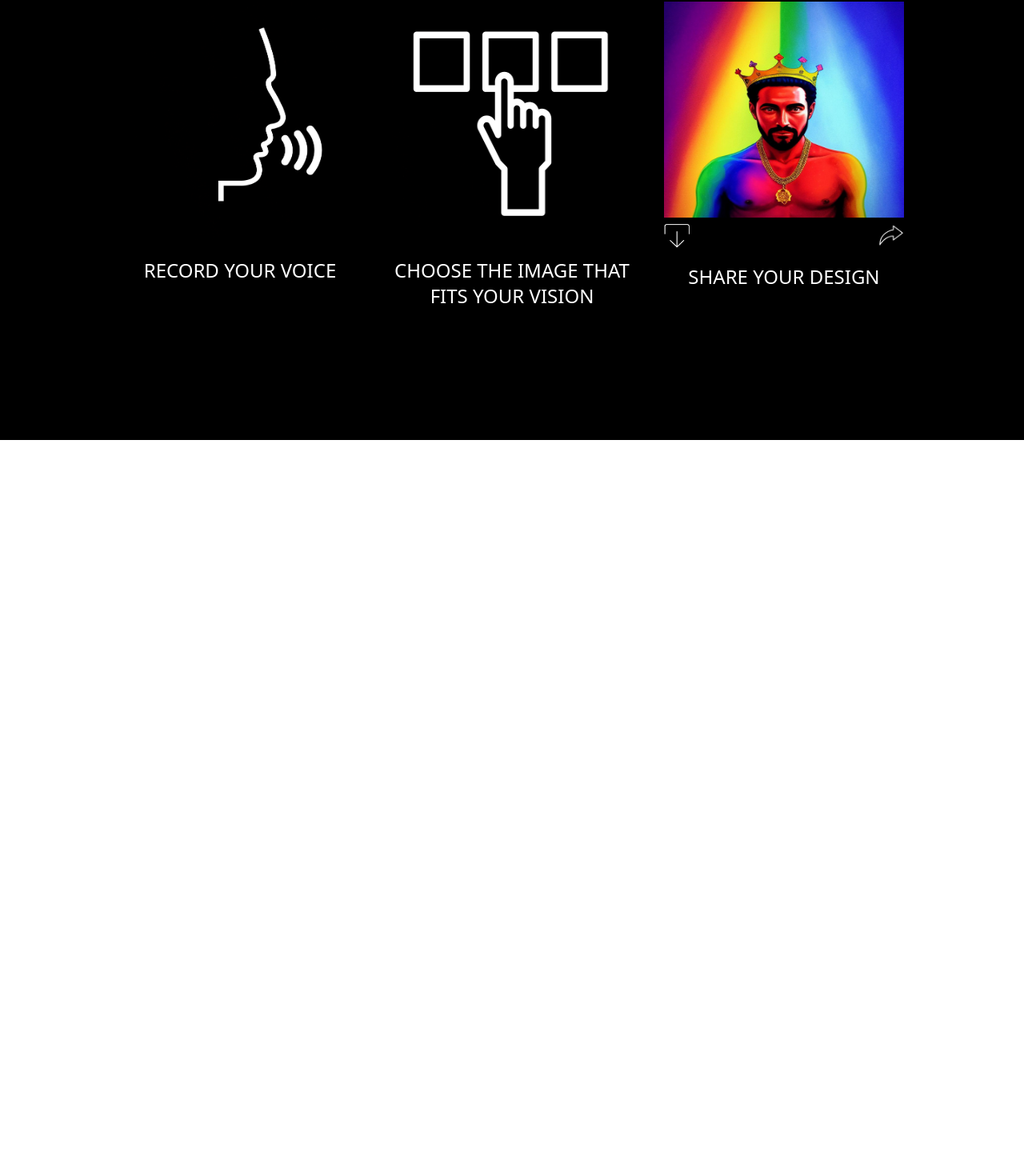
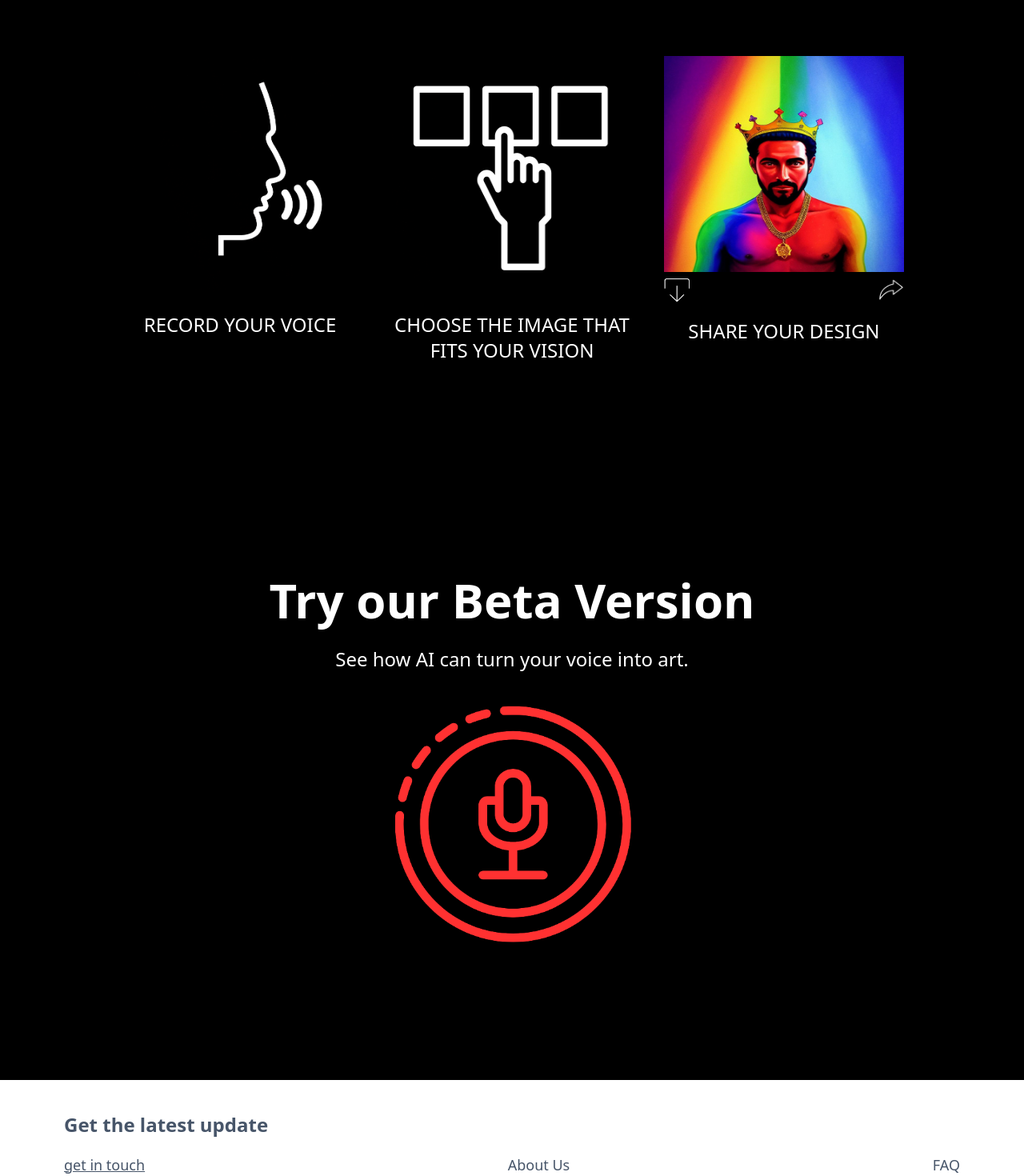
Before and after one commit to masudpro121/frasercpainc-voice-to-image, a Next.js app: page / in a window 1280 px wide. Shown: the part 877-2347 px from the top of the page at 80% size. Before the commit the page ends 1427 px from the top, so only its background shows below. Built offline with nearby package versions, Linux system fonts and the light colour scheme.

Commit message:
beta and footer added

```diff
--- /dev/null
+++ b/src/components/Beta/Beta.js
@@ -0,0 +1,18 @@
+import Image from "next/image"
+import React from 'react'
+import VoiceImg from "@/assets/red-voice.png"
+function Beta() {
+  return (
+    <div className="text-white px-10 text-center min-h-screen flex justify-center items-center">
+      <div>
+      <h1 className="text-3xl sm:text-6xl font-bold ">Try our Beta Version</h1>
+      <p className="text-2xl mt-7 font-light">See how AI can turn your voice into art.</p>
+      <div className="flex justify-center mt-10">
+        <Image className="w-[300px]" src={VoiceImg} />
+      </div>
+      </div>
+    </div>
+  )
+}
+
+export default Beta
--- /dev/null
+++ b/src/components/Footer/Footer.js
@@ -0,0 +1,19 @@
+import Link from "next/link"
+import React from 'react'
+
+function Footer() {
+  return (
+    <div className="bg-white text-slate-600 px-5 sm:px-20 py-10">
+      <h3 className="text-2xl font-bold mb-5">
+        Get the latest update
+      </h3>
+      <div className="flex justify-between gap-3 flex-wrap">
+        <Link className="text-lg underline" href="#getintouch">get in touch</Link>
+        <Link className="text-lg " href="#about">About Us</Link>
+        <Link className="text-lg " href="#faq">FAQ</Link>
+      </div>
+    </div>
+  )
+}
+
+export default Footer
--- a/src/components/Gallery/Gallery.js
+++ b/src/components/Gallery/Gallery.js
@@ -7,25 +7,27 @@ import DownloadImg from "@/assets/download.png"
 import ShareImg from "@/assets/share.png"
 function Gallery() {
   return (
-    <div id="gallery" className="text-white pt-28 min-h-screen ">
-      <h1 className=" text-6xl font-bold text-center">How to Generate your Images</h1>
-      <div className="flex gap-10 justify-center mt-20">
+    <div id="gallery" className="  flex justify-center sm:items-center text-white min-h-screen ">
+      <div className="mx-5 mt-20 sm:mt-0">
+      <h1 className=" text-3xl sm:text-6xl break-words font-bold text-center">How to Generate your Images</h1>
+      <div className="flex gap-20 sm:gap-10 justify-center mt-10 sm:mt-20 flex-wrap">
         <div className=" w-[300px] h-[300px]">
           <Image className="w-full h-full"  src={SpeakingImg}  />
-          <h3 className="text-2xl text-center mt-5 font-light">RECORD YOUR VOICE</h3>
+          <h3 className="text-xl sm:text-2xl text-center sm:mt-5 font-light">RECORD YOUR VOICE</h3>
         </div>
         <div className=" w-[300px] h-[300px]">
           <Image className="w-full h-full" src={TapImg}  />
-          <h3 className="text-2xl text-center mt-5 font-light break-words">CHOOSE THE IMAGE THAT FITS YOUR VISION</h3>
+          <h3 className="text-xl sm:text-2xl text-center sm:mt-5 font-light break-words">CHOOSE THE IMAGE THAT FITS YOUR VISION</h3>
         </div>
-        <div className=" w-[300px] h-[300px]">
+        <div className=" w-[300px] h-[300px] mt-10 sm:mt-0">
           <Image className=" w-full h-[270px]" src={SampleImg}  />
           <div className="flex h-[30px] mt-2 justify-between">
             <Image className="w-8" src={DownloadImg}  />
             <Image className="w-8" src={ShareImg}  />
           </div>
-          <h3 className="text-2xl text-center mt-5 font-light">SHARE YOUR DESIGN</h3>
+          <h3 className="text-xl sm:text-2xl text-center sm:mt-5 font-light">SHARE YOUR DESIGN</h3>
         </div>
+      </div>
       </div>
     </div>
   )
--- a/src/pages/index.js
+++ b/src/pages/index.js
@@ -5,6 +5,8 @@ import HeroSection from "@/components/HeroSection/HeroSection"
 import Generate from "@/components/Generate/Generate"
 import ShowImages from "@/components/ShowImages/ShowImages"
 import Gallery from "@/components/Gallery/Gallery"
+import Beta from "@/components/Beta/Beta"
+import Footer from "@/components/Footer/Footer"
 
 const inter = Inter({ subsets: ['latin'] })
 
@@ -13,6 +15,8 @@ export default function Home() {
     <div >
       <HeroSection />
       <Gallery />
+      <Beta />
+      <Footer />
     </div>
   )
 }
```
Also changed, not shown: src/assets/red-voice.png.
